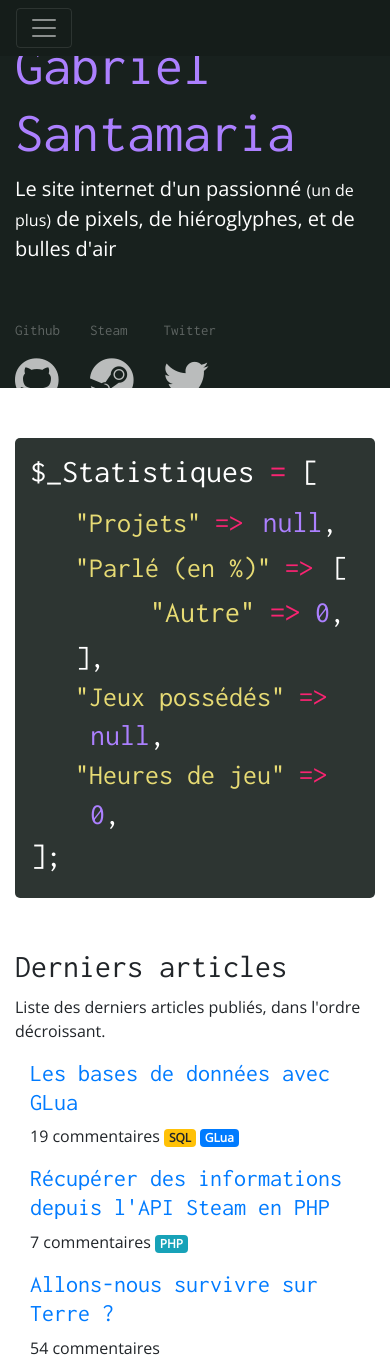
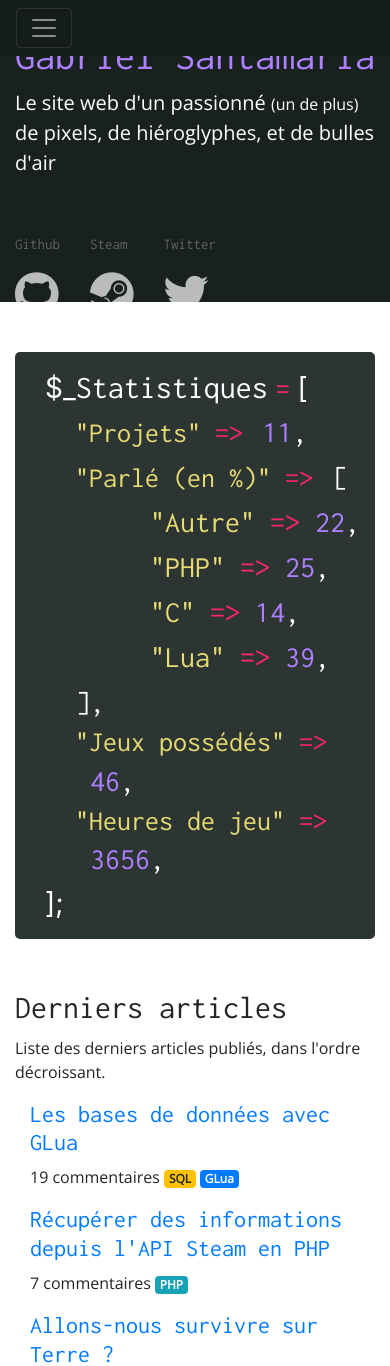
Before and after one commit to Gabyfle/g-Who-I-am, a PHP site: page / in a window 390 px wide. Shown: the top 1366 px of the page. Run offline with PHP 8.4, Linux system fonts and the light colour scheme; data that the repository does not hold is empty.

Commit message:
improving js and css
- Stop pushing CSS trought JS
- Added CSS vars
- Fixed responsive problem with #big-header
- Fixed steam_stats.php not showing free games' played hours

https://github.com/Gabyfle/gabyfle/issues/2
https://github.com/Gabyfle/gabyfle/issues/1

```diff
--- a/app/datas/github.txt
+++ b/app/datas/github.txt
@@ -1 +1 @@
-{"lastFetched":1553873005,"githubUsername":"Gabyfle","repos":11,"languages":{"PHP":48399,"HTML":6074,"CSS":6256,"JavaScript":4006,"C":27539,"Python":7617,"Lua":74143,"C++":15308}}
+{"lastFetched":1553891054,"githubUsername":"Gabyfle","repos":11,"languages":{"PHP":48400,"HTML":6756,"CSS":6735,"JavaScript":4014,"C":27539,"Python":7617,"Lua":74143,"C++":15308}}
--- a/app/datas/steam.txt
+++ b/app/datas/steam.txt
@@ -1 +1 @@
-{"lastFetched":1553882726,"steamid":"76561198127516196","totalGames":41,"totalHours":175003}
+{"lastFetched":1553892856,"steamid":"76561198127516196","totalGames":46,"totalHours":219407}
--- a/app/steam_stats.php
+++ b/app/steam_stats.php
@@ -19,7 +19,7 @@ if (time() - $decoded["lastFetched"] <= 1800) {
         "totalHours" => $decoded["totalHours"]
     ];
 } else {
-    $jsonurl = "http://api.steampowered.com/IPlayerService/GetOwnedGames/v0001/?key=" . $steam_api . "&steamid=" . $steam_id . "&format=json";
+    $jsonurl = "http://api.steampowered.com/IPlayerService/GetOwnedGames/v0001/?key=" . $steam_api . "&steamid=" . $steam_id . "&include_played_free_games=1&format=json";
     $json = file_get_contents($jsonurl);
     $decoded = json_decode($json, true);
 
--- a/assets/css/gabyfle.css
+++ b/assets/css/gabyfle.css
@@ -24,13 +25,33 @@
 /* Font Awesome Free 5.8.1 */
 @import url('../fonts/fontawesome/css/all.min.css');
 
+/**
+ *  ==. COLORS DEFINITION .==
+ *  Description : defining colors used in this website
+ */
+:root {
+    /* Backgrounds */
+    --background-navbar: rgb(21, 29, 26);
+    --background-header: rgb(24, 33, 30);
+    --background-body: rgb(255, 255, 255);
+    --background-footer: rgb(21, 29, 26);
+    /* Text colors */
+    --color-header: rgb(255, 255, 255);
+    --color-text: rgb(33, 37, 41);
+    /* Code colors */
+    --color-code-purple: rgb(172, 128, 255);
+    --color-code-yellow: rgb(231, 219, 116);
+    --color-code-red: rgb(249, 36, 114);
+    --color-code-white: rgb(255, 255, 255);
+}
+
 
 /**
  *  ==. GENERAL STYLESHEET .==
  *  Description : resetting some basics styles
  */
 body{
-    background-color: #FFFFFF;
+    background-color: var(--background-body);
 }
 h1, h2, h3, h4, h5, h6{ /* Every title have to be displayed in this font */
     font-family: 'Inconsolata', monospace;
@@ -45,6 +66,11 @@ p{
     margin-top: 50px;
     margin-bottom: 50px;
 }
+/* Javascript helpers */
+.code-purple{ color: var(--color-code-purple) !important; }
+.code-yellow{ color: var(--color-code-yellow) !important; }
+.code-red{ color: var(--color-code-red) !important; }
+.code-white{ color: var(--color-code-white) !important; }
 
 
 /**
@@ -173,6 +203,13 @@ p{
 }
 #stats h3{
     display: inline;
+}
+.stats-text{
+    font-size: 1.75rem;
+}
+.stats-text *{
+    display: inline;
+    font-family: 'Inconsolata', monospace;
 }
 #languages{
     line-height: 15px;
@@ -200,8 +237,11 @@ p{
  *  ==. RESPONSIVE .==
  *  Description : defining some CSS media queries, for different devices
  */
-
-
+@media screen and (max-width: 768px) {
+    #big-title{
+        font-size: 40px;
+    }
+}
 
 /**
  *  ==. KEYFRAMES .==
--- a/assets/js/gabyfle.js
+++ b/assets/js/gabyfle.js
@@ -4,11 +4,11 @@ $(document).ready(function() {
      * Principally text and colors
      */
     $("#header").hover(function(){
-        $("#big-title").html("$Gabriel_Santamaria <span style=\"color: #f92472 !important;\">=</span>").css("color","#FFFFFF");
-        $("#description").html("\"Passionné de pixels, de hiéroglyphes, et de bulles d'air\"<span style=\"color: #FFFFFF !important;\">;</span>").css("color","#e7db74").css("font-family", "Inconsolata");
+        $("#big-title").html("$Gabriel_Santamaria <span class=\"code-red\">=</span>").addClass("code-white");
+        $("#description").html("<span class=\"code-yellow\">\"Passionné de pixels, de hiéroglyphes, et de bulles d'air\"</span><span class=\"code-white\">;</span>").css("font-family", "Inconsolata");
     }, function() {
-        $("#big-title").text("Gabriel Santamaria").css("color","#ac80ff");
-        $("#description").html("Le site internet d'un passionné <small>(un de plus)</small> de pixels, de hiéroglyphes, et de bulles d'air").css("color","#FFFFFF").css("font-family", "Open Sans");
+        $("#big-title").text("Gabriel Santamaria").removeClass("code-white");
+        $("#description").html("Le site internet d'un passionné <small>(un de plus)</small> de pixels, de hiéroglyphes, et de bulles d'air").css("font-family", "Open Sans");
     });
 
     /**
@@ -47,20 +47,20 @@ $(document).ready(function() {
                     }
                 }
             }
-            $("#repos").html(reposNumber + "<span style=\"color:#FFF;\">,</span>");
+            $("#repos").html(reposNumber + "<span class=\"code-white\">,</span>");
             /* Displaying percentages */
-            var html = "<span style=\"color:#FFF;\">[</span>"; /* html that will be displayed */
+            var html = "<span class=\"code-white\">[</span>"; /* html that will be displayed */
             for (const key in percentages) {
                 if (percentages.hasOwnProperty(key)) {
                     html = html +
-                           " <div class=\"languages\"><span id=\"marge\"/><span style=\"color:#e7db74;\">\"" +
+                           " <div class=\"languages\"><span id=\"marge\"/><span class=\"code-yellow\">\"" +
                            key +
-                           "\"</span> <span style=\"color: #f92472 !important;\">=></span> " +
+                           "\"</span> <span class=\"code-red\">=&gt;</span> " +
                           percentages[key] +
-                          "<span style=\"color:#FFF;\">,</span></div>";
+                          "<span class=\"code-white\">,</span></div>";
                 }
             }
-            html = html + "<span style=\"color:#FFF;\"> ],</span>";
+            html = html + "<span class=\"code-white\"> ],</span>";
             $("#percentages").html(html);
         });
     }
--- a/index.html
+++ b/index.html
@@ -31,7 +31,7 @@
 								<a class="nav-link dropdown-toggle btn btn-outline-info" href="#" id="moreDropdown" role="button" data-toggle="dropdown" aria-haspopup="true" aria-expanded="false">
 									<i class="fas fa-infinity"></i> More
 								</a>
-								<div class="dropdown-menu" aria-labelledby="moreDropdown">
+								<div class="dropdown-menu dropdown-menu-right" aria-labelledby="moreDropdown">
 									<a class="dropdown-item" href="#"><i class="fas fa-compress-arrows-alt"></i> Minifier (coming soon)</a>
 								</div>
 							</li>
@@ -41,8 +41,8 @@
 			</nav>
 			<div class="container">
 				<div id="header-animate">
-					<h1 id="big-title" class="display-4">Gabriel Santamaria</h1>
-					<p id="description" class="lead">Le site internet d'un passionné <small>(un de plus)</small> de pixels, de hiéroglyphes, et de bulles d'air</p>
+					<h1 id="big-title" class="display-4 code-purple">Gabriel Santamaria</h1>
+					<p id="description" class="lead">Le site web d'un passionné <small>(un de plus)</small> de pixels, de hiéroglyphes, et de bulles d'air</p>
 				</div>
 				<div class="container">
 					<div class="row">
@@ -70,26 +70,26 @@
 		</div>
 		<div class="container">
 			<div id="stats" class="section">
-				<h2 id="stats-title">$_Statistiques <span style="color: #f92472 !important;">=</span> [</h2>
+				<div class="stats-text">$_<h2>Statistiques</h2> <span style="color: #f92472 !important;">=</span> [</div>
 				<div class="row">
 					<div class="col-12">
-						<h3><span style="color:#e7db74;">"Projets"</span> <span style="color: #f92472 !important;">=></span></h3>
-						<div id="repos" class="number">N/A<span style="color:#FFF;">,</span></div>
+						<h3><span class="code-yellow">"Projets"</span> <span class="code-red">=&gt;</span></h3>
+						<div id="repos" class="number">N/A<span class="code-white">,</span></div>
 					</div>
 					<div class="col-12">
-						<h3><span style="color:#e7db74;">"Parlé (en %)"</span> <span style="color: #f92472 !important;">=></span></h3>
-						<div id="percentages" class="number">N/A<span style="color:#FFF;">,</span></div>
+						<h3><span class="code-yellow">"Parlé (en %)"</span> <span class="code-red">=&gt;</span></h3>
+						<div id="percentages" class="number">N/A<span class="code-white">,</span></div>
 					</div>
 					<div class="col-12">
-						<h3><span style="color:#e7db74;">"Jeux possédés"</span> <span style="color: #f92472 !important;">=></span></h3>
-						<div id="ownedGames" class="number">N/A<span style="color:#FFF;">,</span></div>
+						<h3><span class="code-yellow">"Jeux possédés"</span> <span class="code-red">=&gt;</span></h3>
+						<div id="ownedGames" class="number">N/A<span class="code-white">,</span></div>
 					</div>
 					<div class="col-12">
-						<h3><span style="color:#e7db74;">"Heures de jeu"</span> <span style="color: #f92472 !important;">=></span></h3>
-						<div id="totalHours" class="number">N/A<span style="color:#FFF;">,</span></div>
+						<h3><span class="code-yellow">"Heures de jeu"</span> <span class="code-red">=&gt;</span></h3>
+						<div id="totalHours" class="number">N/A<span class="code-white">,</span></div>
 					</div>
 				</div>
-				<h2>];</h2>
+				<div class="stats-text">];</div>
 			</div>
 			<div id="articles" class="section">
 				<h2>Derniers articles</h2>
```
Also changed, not shown: other parts of assets/css/gabyfle.css (+23 -18 lines).
